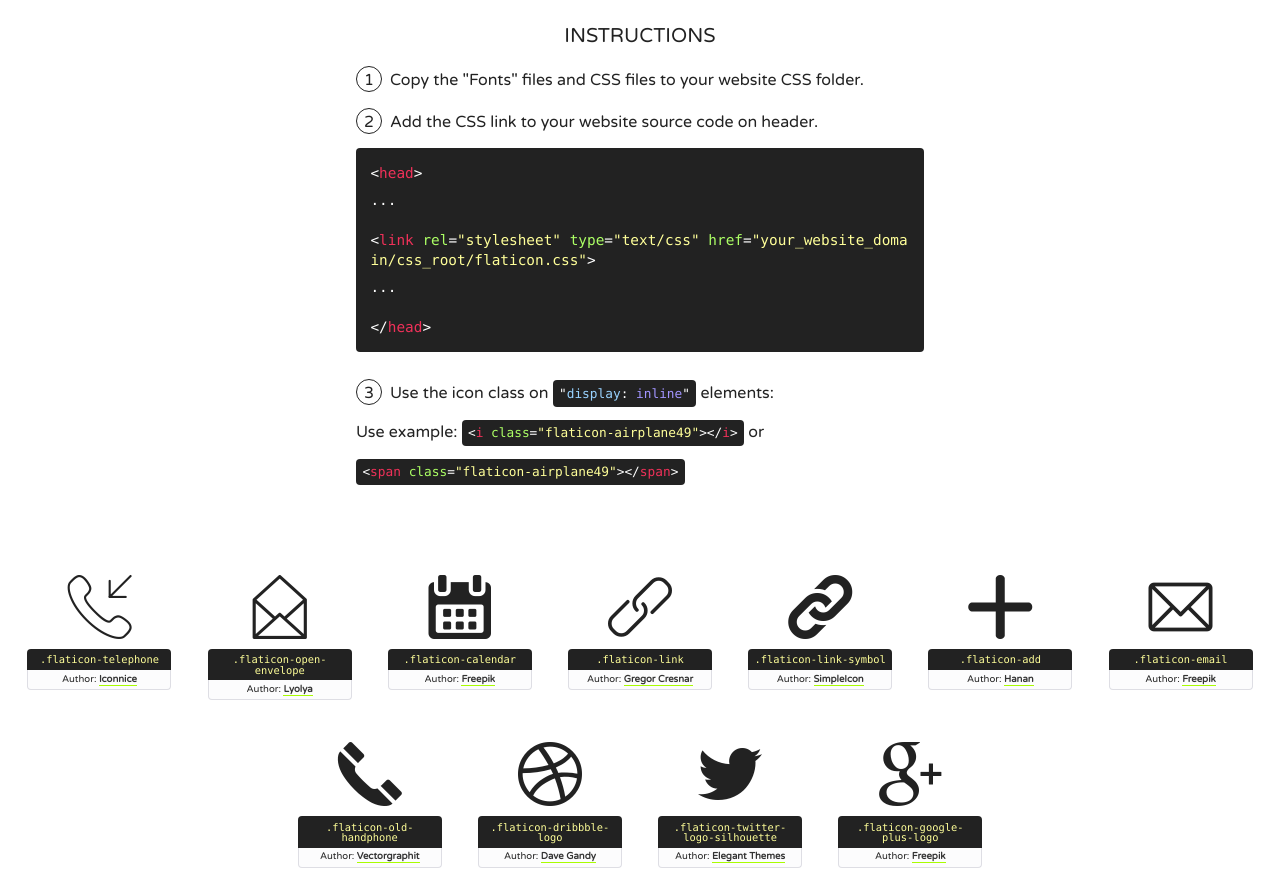
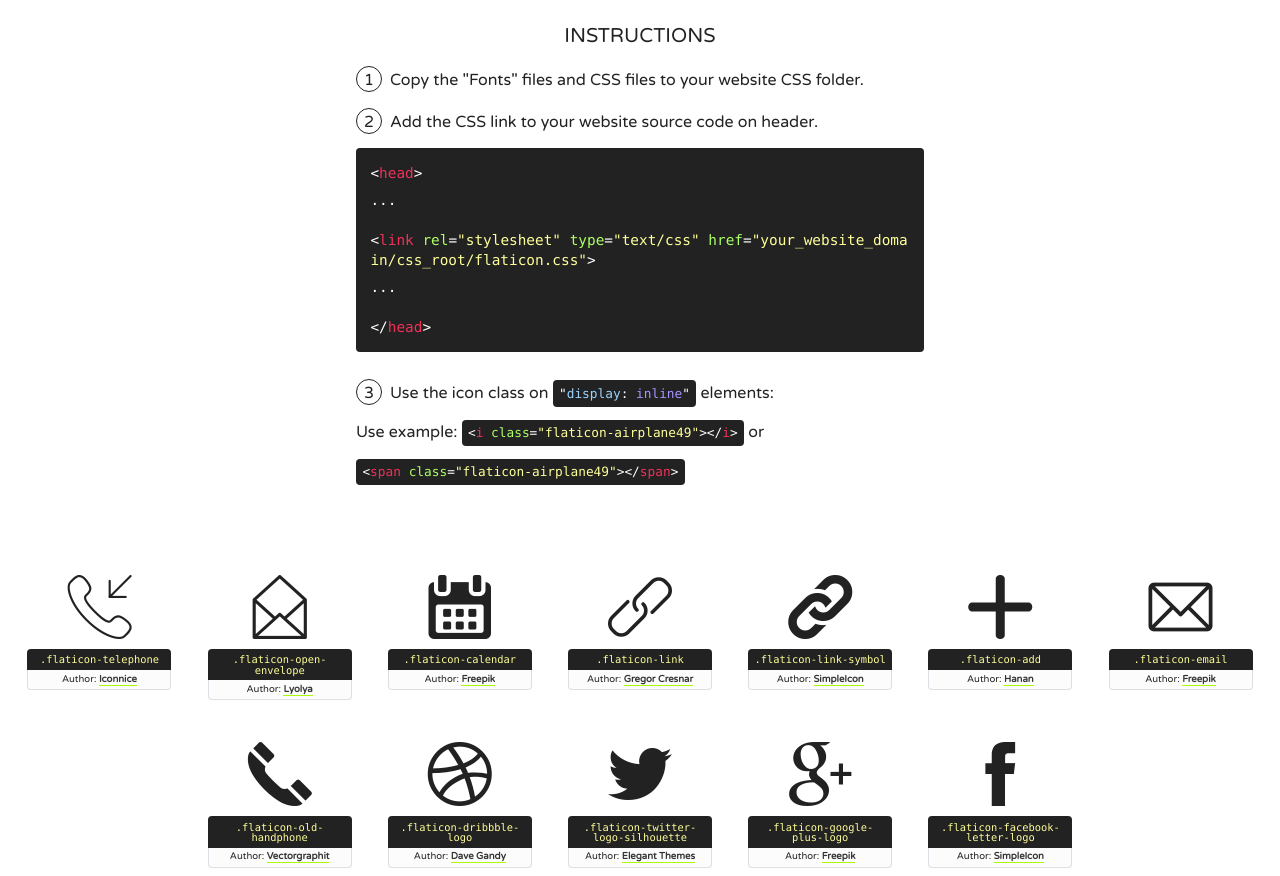
Before and after one commit to UsmanHaiderKhan/Medical-office-five, a plain HTML site: page Medical-office-five/assets/font/flaticon.html in a window 1280 px wide. Shown: the part 76-952 px from the top of the page. Drawn offline with Linux system fonts and the light colour scheme.

Commit message:
Update Added New Flat Fonts files

```diff
--- a/Medical-office-five/assets/font/_flaticon.scss
+++ b/Medical-office-five/assets/font/_flaticon.scss
@@ -1,6 +1,6 @@
     /*
     Flaticon icon font: Flaticon
-    Creation date: 04/03/2019 10:04
+    Creation date: 06/03/2019 07:01
     */
 
     @font-face {
@@ -48,6 +48,7 @@
 .flaticon-dribbble-logo:before { content: "\f108"; }
 .flaticon-twitter-logo-silhouette:before { content: "\f109"; }
 .flaticon-google-plus-logo:before { content: "\f10a"; }
+.flaticon-facebook-letter-logo:before { content: "\f10b"; }
 
     $font-Flaticon-telephone: "\f100";
     $font-Flaticon-open-envelope: "\f101";
@@ -60,3 +61,4 @@
     $font-Flaticon-dribbble-logo: "\f108";
     $font-Flaticon-twitter-logo-silhouette: "\f109";
     $font-Flaticon-google-plus-logo: "\f10a";
+    $font-Flaticon-facebook-letter-logo: "\f10b";
--- a/Medical-office-five/assets/font/flaticon.css
+++ b/Medical-office-five/assets/font/flaticon.css
@@ -1,6 +1,6 @@
 	/*
   	Flaticon icon font: Flaticon
-  	Creation date: 04/03/2019 10:04
+  	Creation date: 06/03/2019 07:01
   	*/
 
 @font-face {
@@ -41,3 +41,4 @@ margin-left: 20px;
 .flaticon-dribbble-logo:before { content: "\f108"; }
 .flaticon-twitter-logo-silhouette:before { content: "\f109"; }
 .flaticon-google-plus-logo:before { content: "\f10a"; }
+.flaticon-facebook-letter-logo:before { content: "\f10b"; }
--- a/Medical-office-five/assets/font/flaticon.html
+++ b/Medical-office-five/assets/font/flaticon.html
@@ -1,7 +1,7 @@
 <!DOCTYPE html>
 <!--
   Flaticon icon font: Flaticon
-  Creation date: 04/03/2019 10:04
+  Creation date: 06/03/2019 07:01
 -->
 <html>
 <!DOCTYPE html>
@@ -447,6 +447,11 @@
             <div class="author-name">Author: <a data-file="011-google-plus-logo" href="http://www.freepik.com">Freepik</a> </div>
         </div>
 
+        <div class="glyph"><div class="glyph-icon flaticon-facebook-letter-logo"></div>
+            <div class="class-name">.flaticon-facebook-letter-logo</div>
+            <div class="author-name">Author: <a data-file="012-facebook-letter-logo" href="https://www.flaticon.com/authors/simpleicon">SimpleIcon</a> </div>
+        </div>
+
 
     </section>
 
@@ -454,11 +459,11 @@
 
     <section class="attribution wrapper"   style="text-align:center;">
 
-      <div class="title">License and attribution:</div><div class="attrDiv">Font generated by <a href="https://www.flaticon.com">flaticon.com</a>. <div><p>Under <a href="http://creativecommons.org/licenses/by/3.0/">CC</a>: <a data-file="001-telephone" href="https://www.flaticon.com/authors/iconnice">Iconnice</a>, <a data-file="011-google-plus-logo" href="http://www.freepik.com">Freepik</a>, <a data-file="002-open-envelope" href="https://www.flaticon.com/authors/lyolya">Lyolya</a>, <a data-file="004-link" href="https://www.flaticon.com/authors/gregor-cresnar">Gregor Cresnar</a>, <a data-file="005-link-symbol" href="https://www.flaticon.com/authors/simpleicon">SimpleIcon</a>, <a data-file="006-add" href="https://www.flaticon.com/authors/hanan">Hanan</a>, <a data-file="008-old-handphone" href="https://www.flaticon.com/authors/vectorgraphit">Vectorgraphit</a>, <a data-file="009-dribbble-logo" href="https://www.flaticon.com/authors/dave-gandy">Dave Gandy</a>, <a data-file="010-twitter-logo-silhouette" href="https://www.flaticon.com/authors/elegant-themes">Elegant Themes</a></p>  </div>
+      <div class="title">License and attribution:</div><div class="attrDiv">Font generated by <a href="https://www.flaticon.com">flaticon.com</a>. <div><p>Under <a href="http://creativecommons.org/licenses/by/3.0/">CC</a>: <a data-file="001-telephone" href="https://www.flaticon.com/authors/iconnice">Iconnice</a>, <a data-file="011-google-plus-logo" href="http://www.freepik.com">Freepik</a>, <a data-file="002-open-envelope" href="https://www.flaticon.com/authors/lyolya">Lyolya</a>, <a data-file="004-link" href="https://www.flaticon.com/authors/gregor-cresnar">Gregor Cresnar</a>, <a data-file="012-facebook-letter-logo" href="https://www.flaticon.com/authors/simpleicon">SimpleIcon</a>, <a data-file="006-add" href="https://www.flaticon.com/authors/hanan">Hanan</a>, <a data-file="008-old-handphone" href="https://www.flaticon.com/authors/vectorgraphit">Vectorgraphit</a>, <a data-file="009-dribbble-logo" href="https://www.flaticon.com/authors/dave-gandy">Dave Gandy</a>, <a data-file="010-twitter-logo-silhouette" href="https://www.flaticon.com/authors/elegant-themes">Elegant Themes</a></p>  </div>
       </div>
       <div class="title">Copy the Attribution License:</div>
 
-    <textarea onclick="this.focus();this.select();">Font generated by &lt;a href=&quot;https://www.flaticon.com&quot;&gt;flaticon.com&lt;/a&gt;. <p>Under <a href="http://creativecommons.org/licenses/by/3.0/">CC</a>: <a data-file="001-telephone" href="https://www.flaticon.com/authors/iconnice">Iconnice</a>, <a data-file="011-google-plus-logo" href="http://www.freepik.com">Freepik</a>, <a data-file="002-open-envelope" href="https://www.flaticon.com/authors/lyolya">Lyolya</a>, <a data-file="004-link" href="https://www.flaticon.com/authors/gregor-cresnar">Gregor Cresnar</a>, <a data-file="005-link-symbol" href="https://www.flaticon.com/authors/simpleicon">SimpleIcon</a>, <a data-file="006-add" href="https://www.flaticon.com/authors/hanan">Hanan</a>, <a data-file="008-old-handphone" href="https://www.flaticon.com/authors/vectorgraphit">Vectorgraphit</a>, <a data-file="009-dribbble-logo" href="https://www.flaticon.com/authors/dave-gandy">Dave Gandy</a>, <a data-file="010-twitter-logo-silhouette" href="https://www.flaticon.com/authors/elegant-themes">Elegant Themes</a></p>
+    <textarea onclick="this.focus();this.select();">Font generated by &lt;a href=&quot;https://www.flaticon.com&quot;&gt;flaticon.com&lt;/a&gt;. <p>Under <a href="http://creativecommons.org/licenses/by/3.0/">CC</a>: <a data-file="001-telephone" href="https://www.flaticon.com/authors/iconnice">Iconnice</a>, <a data-file="011-google-plus-logo" href="http://www.freepik.com">Freepik</a>, <a data-file="002-open-envelope" href="https://www.flaticon.com/authors/lyolya">Lyolya</a>, <a data-file="004-link" href="https://www.flaticon.com/authors/gregor-cresnar">Gregor Cresnar</a>, <a data-file="012-facebook-letter-logo" href="https://www.flaticon.com/authors/simpleicon">SimpleIcon</a>, <a data-file="006-add" href="https://www.flaticon.com/authors/hanan">Hanan</a>, <a data-file="008-old-handphone" href="https://www.flaticon.com/authors/vectorgraphit">Vectorgraphit</a>, <a data-file="009-dribbble-logo" href="https://www.flaticon.com/authors/dave-gandy">Dave Gandy</a>, <a data-file="010-twitter-logo-silhouette" href="https://www.flaticon.com/authors/elegant-themes">Elegant Themes</a></p>
      </textarea>
 
     </section>
```
Also changed, not shown: Medical-office-five/assets/font/Flaticon.ttf, Medical-office-five/assets/font/Flaticon.woff, Medical-office-five/assets/font/Flaticon.woff2, 2 other files.
